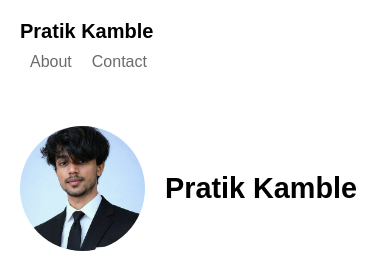
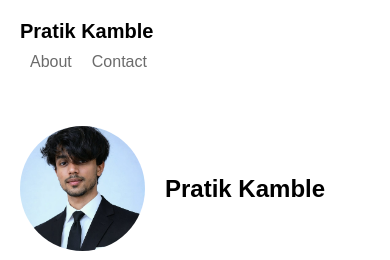
Before and after one commit to Pratik-z005/portfolio, a React (Vite) app: page /about in a window 390 px wide. Shown: the top 260 px of the page. Built offline with nearby package versions, Linux system fonts and the light colour scheme.

Commit message:
mobile font size

```diff
--- a/src/pages/AboutPage.module.css
+++ b/src/pages/AboutPage.module.css
@@ -74,4 +74,7 @@
     margin-left: 10px;
     padding: 10px;
   }
+  .nameContainer h1 {
+    font-size: 1.5rem;
+  }
 }
```
